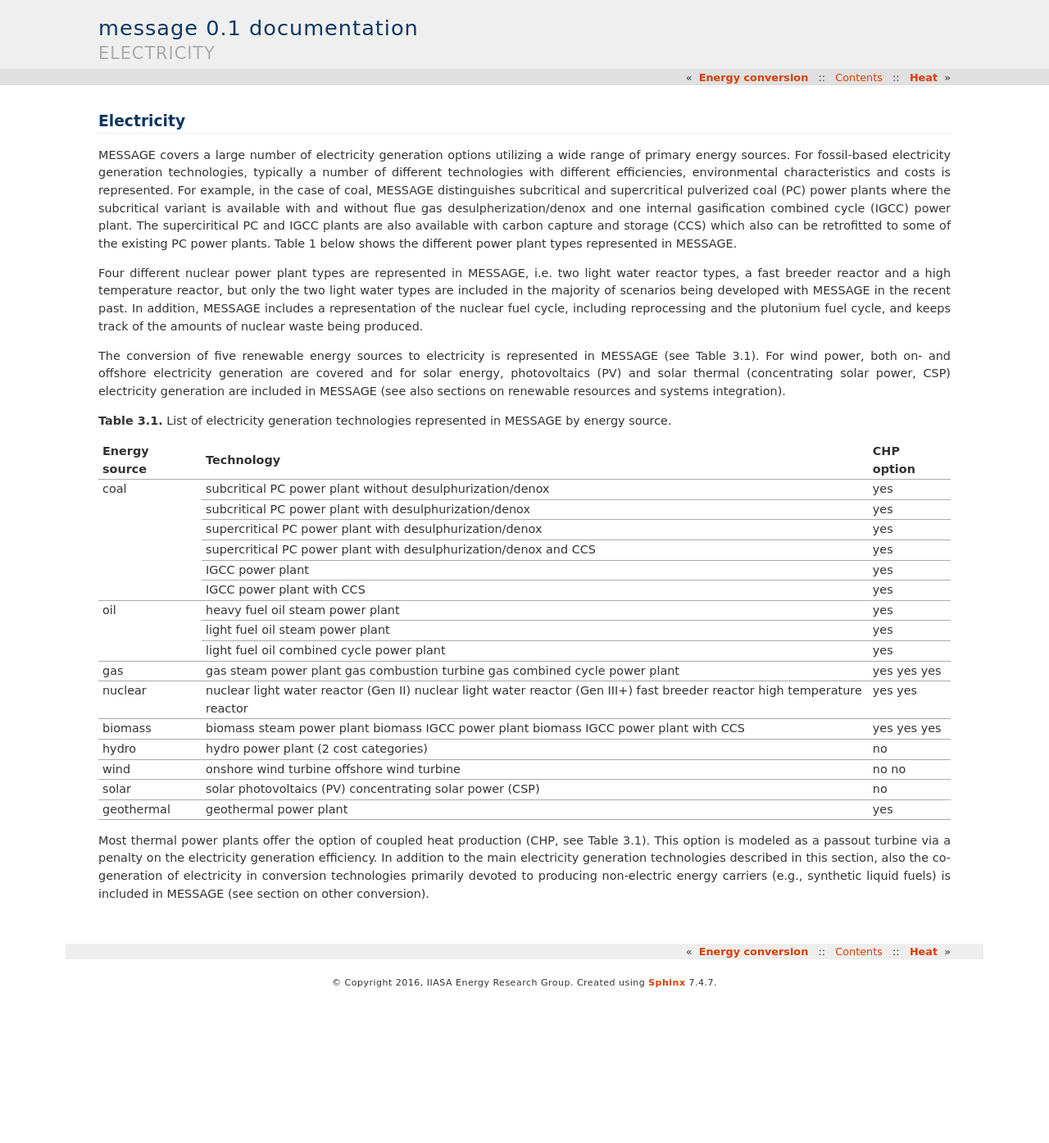
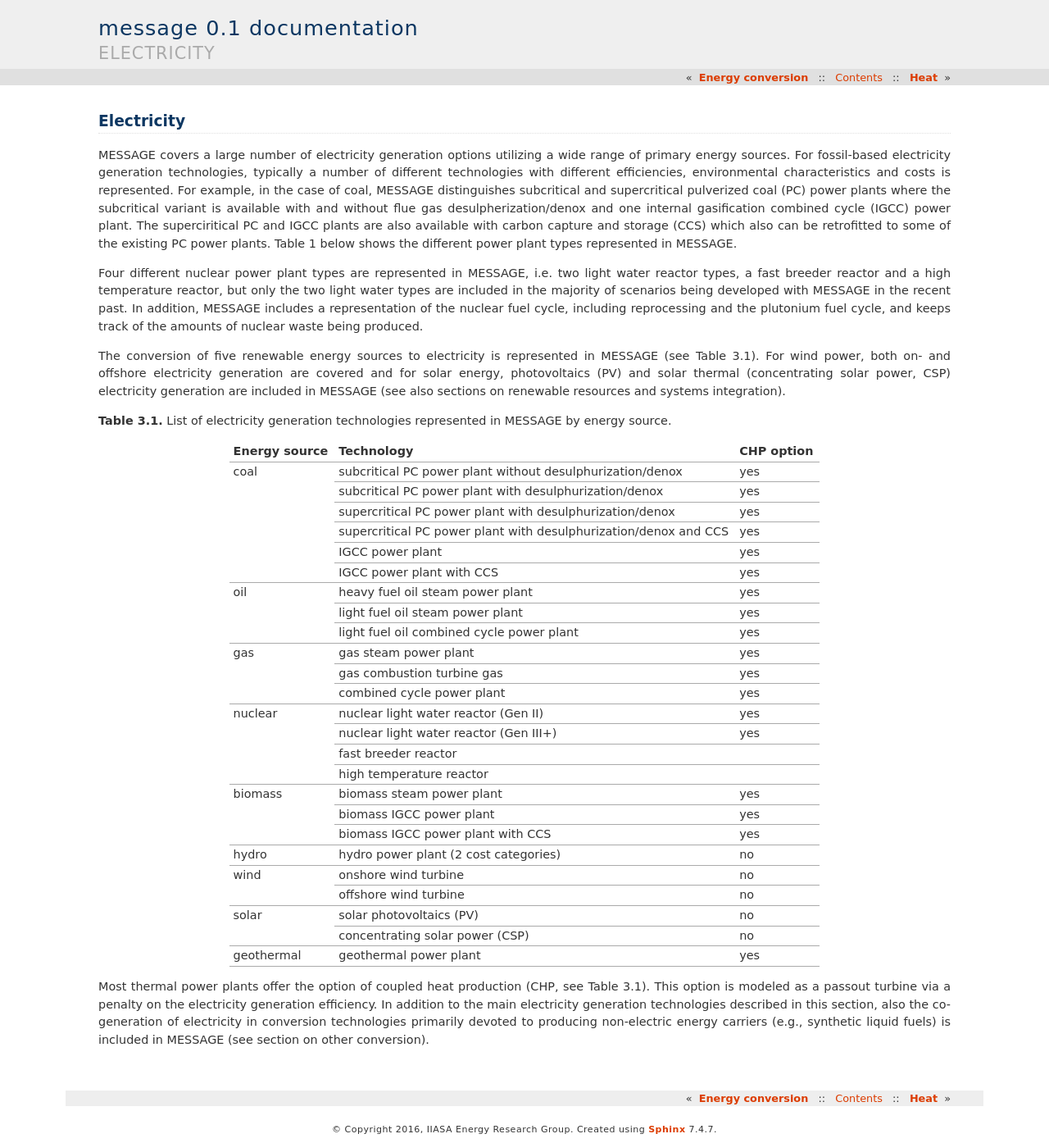
Before and after one commit to iiasa/message_doc, a Sphinx documentation site: the page built from source/message_globiom/energy/conversion/electricity.rst, in a window 1280 px wide. Shown: the whole page at 82% size. Built offline with Sphinx 7.4.7, drawn with Linux system fonts in a browser that asks for light colours; before the commit the page ends 1216 px from its top, so only the background shows below that.

```diff
--- a/source/message_globiom/energy/conversion/electricity.rst
+++ b/source/message_globiom/energy/conversion/electricity.rst
@@ -29,17 +29,35 @@ The conversion of five renewable energy sources to electricity is represented in
 |                  +----------------------------------------------------------------------------------------------------------------------------------------------------------------------------------------------------------------------------------------------------------------------------------------+--------------------------+
 |                  | light fuel oil combined cycle power plant                                                                                                                                                                                                                                              | yes                      |
 +------------------+----------------------------------------------------------------------------------------------------------------------------------------------------------------------------------------------------------------------------------------------------------------------------------------+--------------------------+
-| gas              | gas steam power plant gas combustion turbine gas combined cycle power plant                                                                                                                                                                                                            | yes yes yes              |
+| gas              | gas steam power plant                                                                                                                                                                                                                                                                  | yes                      |
+|                  +----------------------------------------------------------------------------------------------------------------------------------------------------------------------------------------------------------------------------------------------------------------------------------------+--------------------------+
+|                  | gas combustion turbine gas                                                                                                                                                                                                                                                             | yes                      |
+|                  +----------------------------------------------------------------------------------------------------------------------------------------------------------------------------------------------------------------------------------------------------------------------------------------+--------------------------+
+|                  | combined cycle power plant                                                                                                                                                                                                                                                             | yes                      |
 +------------------+----------------------------------------------------------------------------------------------------------------------------------------------------------------------------------------------------------------------------------------------------------------------------------------+--------------------------+
-| nuclear          | nuclear light water reactor (Gen II) nuclear light water reactor (Gen III+) fast breeder reactor high temperature reactor                                                                                                                                                              | yes yes                  |
+| nuclear          | nuclear light water reactor (Gen II)                                                                                                                                                                                                                                                   | yes                      |
+|                  +----------------------------------------------------------------------------------------------------------------------------------------------------------------------------------------------------------------------------------------------------------------------------------------+--------------------------+
+|                  | nuclear light water reactor (Gen III+)                                                                                                                                                                                                                                                 | yes                      |
+|                  +----------------------------------------------------------------------------------------------------------------------------------------------------------------------------------------------------------------------------------------------------------------------------------------+--------------------------+
+|                  | fast breeder reactor                                                                                                                                                                                                                                                                   |                          |
+|                  +----------------------------------------------------------------------------------------------------------------------------------------------------------------------------------------------------------------------------------------------------------------------------------------+--------------------------+
+|                  | high temperature reactor                                                                                                                                                                                                                                                               |                          |
 +------------------+----------------------------------------------------------------------------------------------------------------------------------------------------------------------------------------------------------------------------------------------------------------------------------------+--------------------------+
-| biomass          | biomass steam power plant biomass IGCC power plant biomass IGCC power plant with CCS                                                                                                                                                                                                   | yes yes yes              |
+| biomass          | biomass steam power plant                                                                                                                                                                                                                                                              | yes                      |
+|                  +----------------------------------------------------------------------------------------------------------------------------------------------------------------------------------------------------------------------------------------------------------------------------------------+--------------------------+
+|                  | biomass IGCC power plant                                                                                                                                                                                                                                                               | yes                      |
+|                  +----------------------------------------------------------------------------------------------------------------------------------------------------------------------------------------------------------------------------------------------------------------------------------------+--------------------------+
+|                  | biomass IGCC power plant with CCS                                                                                                                                                                                                                                                      | yes                      |
 +------------------+----------------------------------------------------------------------------------------------------------------------------------------------------------------------------------------------------------------------------------------------------------------------------------------+--------------------------+
 | hydro            | hydro power plant (2 cost categories)                                                                                                                                                                                                                                                  | no                       |
 +------------------+----------------------------------------------------------------------------------------------------------------------------------------------------------------------------------------------------------------------------------------------------------------------------------------+--------------------------+
-| wind             | onshore wind turbine offshore wind turbine                                                                                                                                                                                                                                             | no no                    |
+| wind             | onshore wind turbine                                                                                                                                                                                                                                                                   | no                       |
+|                  +----------------------------------------------------------------------------------------------------------------------------------------------------------------------------------------------------------------------------------------------------------------------------------------+--------------------------+
+|                  | offshore wind turbine                                                                                                                                                                                                                                                                  | no                       |
 +------------------+----------------------------------------------------------------------------------------------------------------------------------------------------------------------------------------------------------------------------------------------------------------------------------------+--------------------------+
-| solar            | solar photovoltaics (PV) concentrating solar power (CSP)                                                                                                                                                                                                                               | no                       |
+| solar            | solar photovoltaics (PV)                                                                                                                                                                                                                                                               | no                       |
+|                  +----------------------------------------------------------------------------------------------------------------------------------------------------------------------------------------------------------------------------------------------------------------------------------------+--------------------------+
+|                  | concentrating solar power (CSP)                                                                                                                                                                                                                                                        | no                       |
 +------------------+----------------------------------------------------------------------------------------------------------------------------------------------------------------------------------------------------------------------------------------------------------------------------------------+--------------------------+
 | geothermal       | geothermal power plant                                                                                                                                                                                                                                                                 | yes                      |
 +------------------+----------------------------------------------------------------------------------------------------------------------------------------------------------------------------------------------------------------------------------------------------------------------------------------+--------------------------+
```
